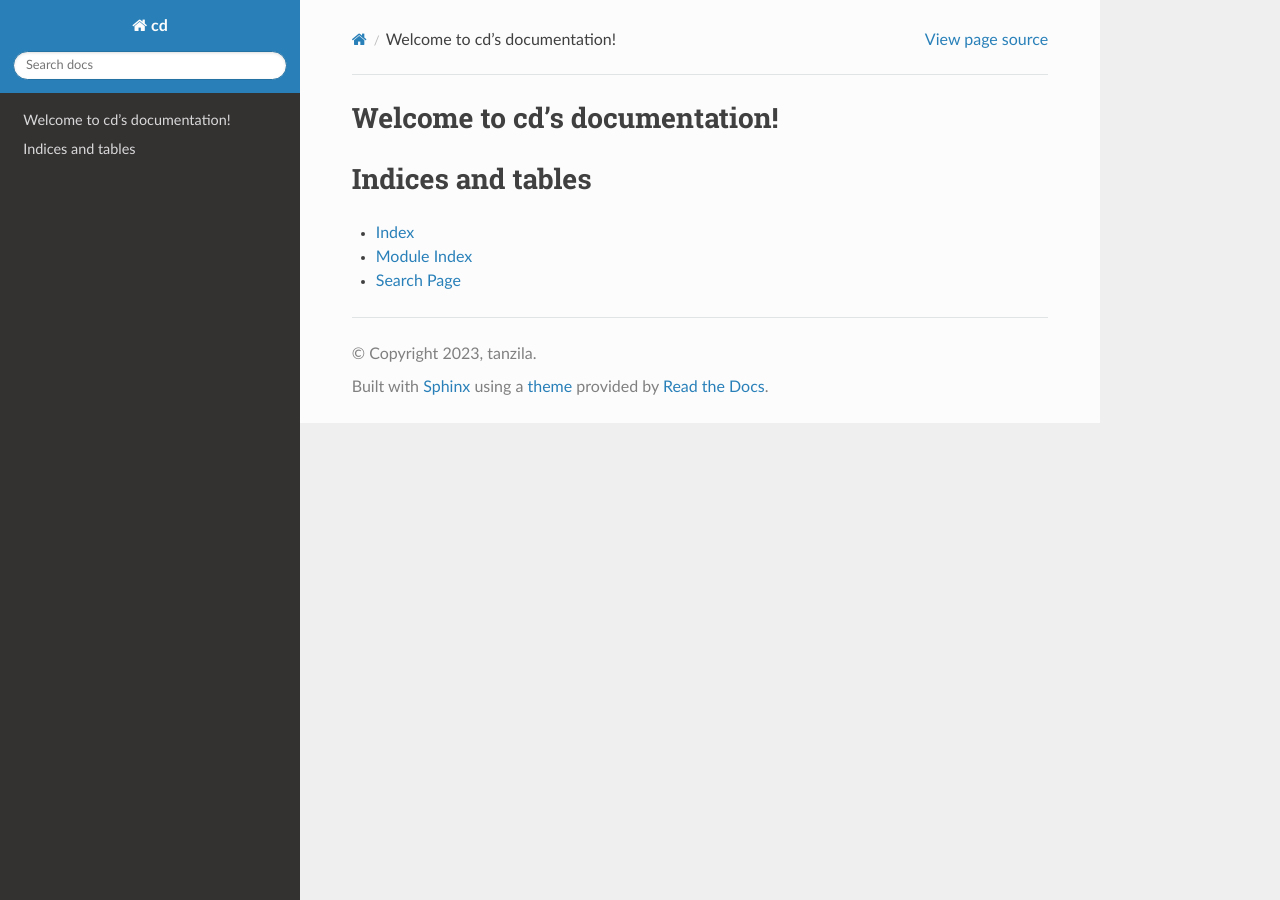
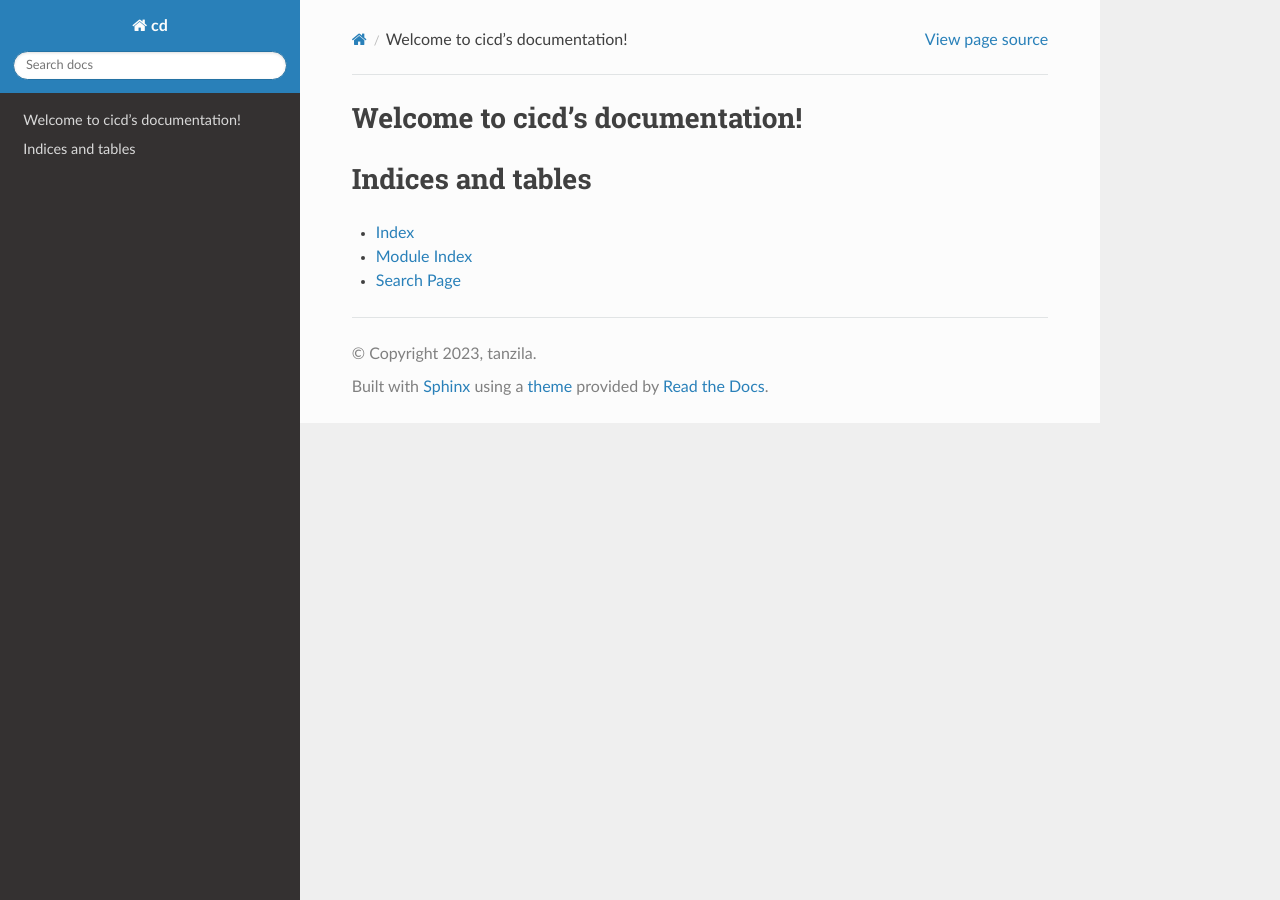
Before and after one commit to tanzila343/MyM, a Sphinx documentation site: the page built from docs/index.rst, in a window 1280 px wide. Built offline with Sphinx 7.4.7 and the Read the Docs theme 2.0.0, drawn with Linux system fonts in a browser that asks for light colours; pages that are not in the unit, such as notebooks, are missing from menus.

Commit message:
trainner

```diff
--- a/docs/index.rst
+++ b/docs/index.rst
@@ -1,10 +1,10 @@
-.. cd documentation master file, created by
-   sphinx-quickstart on Fri Nov 17 14:23:36 2023.
+.. cicd documentation master file, created by
+   sphinx-quickstart on Wed Nov 15 22:14:06 2023.
    You can adapt this file completely to your liking, but it should at least
    contain the root `toctree` directive.
 
-Welcome to cd's documentation!
-==============================
+Welcome to cicd's documentation!
+================================
 
 .. toctree::
    :maxdepth: 2
@@ -12,6 +12,7 @@ Welcome to cd's documentation!
 
    modules
 
+
 Indices and tables
 ==================
 
```
Also changed, not shown: docs/conf.py (line endings or trailing spaces), 1 other file.
